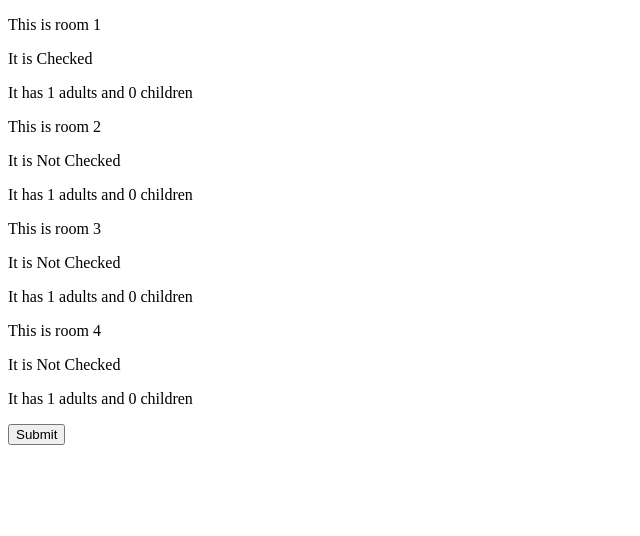
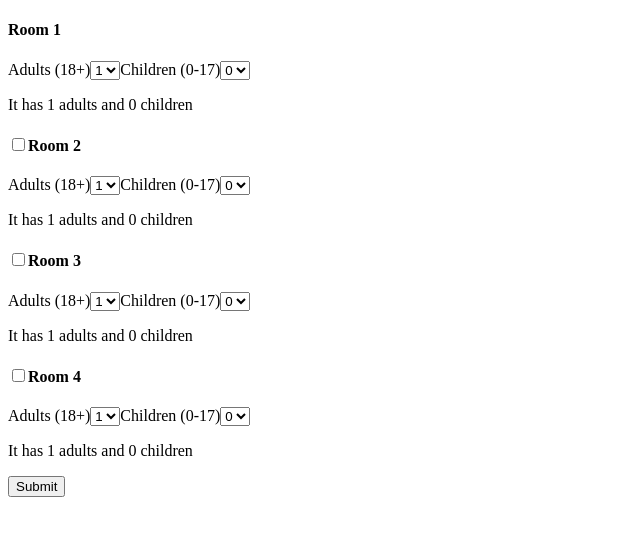
Before and after one commit to kpounds/hotel-demo, a Next.js app: page / in a window 1280 px wide. Shown: the top 536 px of the page, without its empty margins (0-640 px from the left). Built offline with nearby package versions, Linux system fonts and the light colour scheme.

Commit message:
very raw skeleton and local storage value checking

```diff
--- a/components/Room/index.tsx
+++ b/components/Room/index.tsx
@@ -7,15 +7,28 @@ interface IRoomProps {
 
 const Room: React.FunctionComponent<IRoomProps> = ({ roomData }) => {
   return (
-    <>
-      <div>
-        <p>This is room {roomData.room}</p>
-        <p>It is {roomData.selected ? "Checked" : "Not Checked"}</p>
-        <p>
-          It has {roomData.adults} adults and {roomData.children} children
-        </p>
-      </div>
-    </>
+    <div>
+      <h4>
+        {roomData.room !== 1 && (
+          <input type="checkbox" defaultChecked={roomData.selected} />
+        )}
+        Room {roomData.room}
+      </h4>
+      <label htmlFor="adults">Adults (18+)</label>
+      <select name="adults" id="adults" defaultValue={roomData.adults}>
+        <option value={1}>1</option>
+        <option value={2}>2</option>
+      </select>
+      <label htmlFor="children">Children (0-17)</label>
+      <select name="children" id="children" defaultValue={roomData.children}>
+        <option value={0}>0</option>
+        <option value={1}>1</option>
+        <option value={2}>2</option>
+      </select>
+      <p>
+        It has {roomData.adults} adults and {roomData.children} children
+      </p>
+    </div>
   )
 }
 
--- a/pages/index.tsx
+++ b/pages/index.tsx
@@ -16,7 +16,7 @@ const Home: NextPage = () => {
       room: 2,
       selected: true,
       adults: 2,
-      children: 3
+      children: 1
     },
     {
       room: 3,
```
